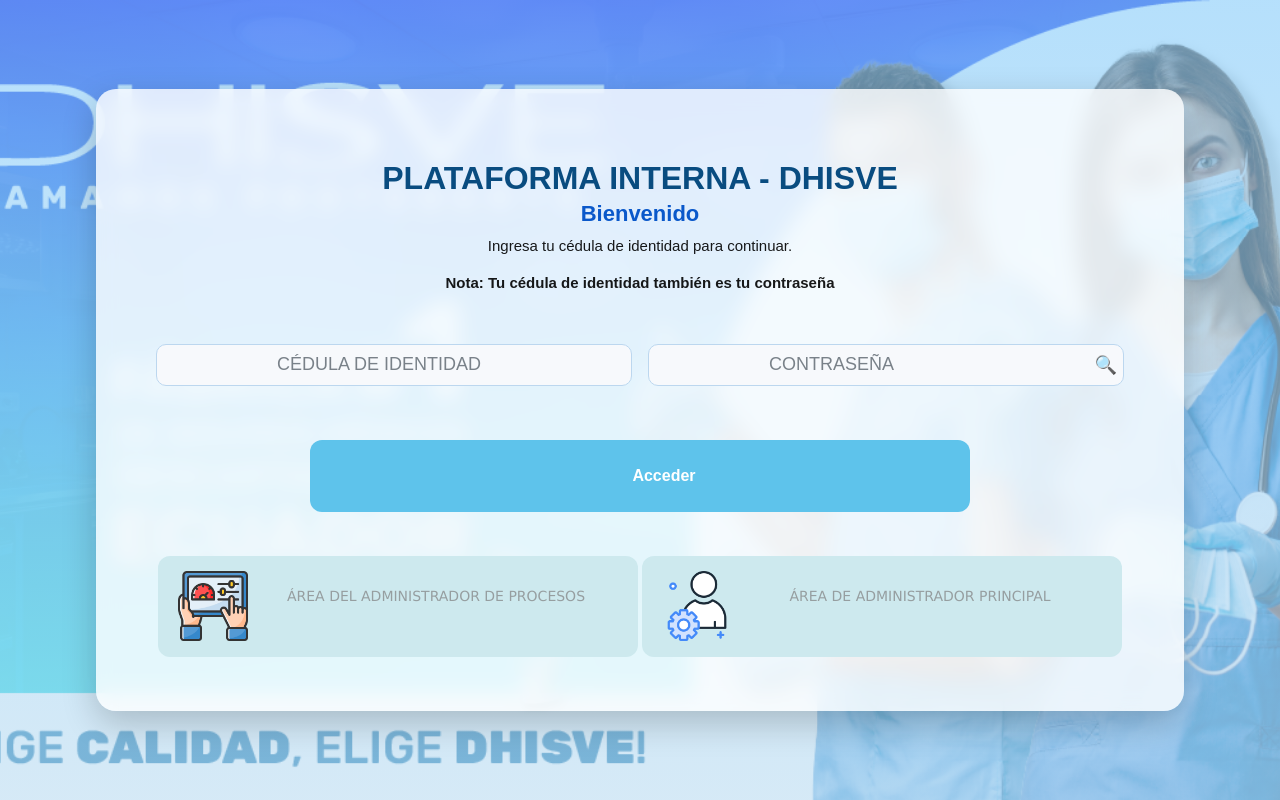
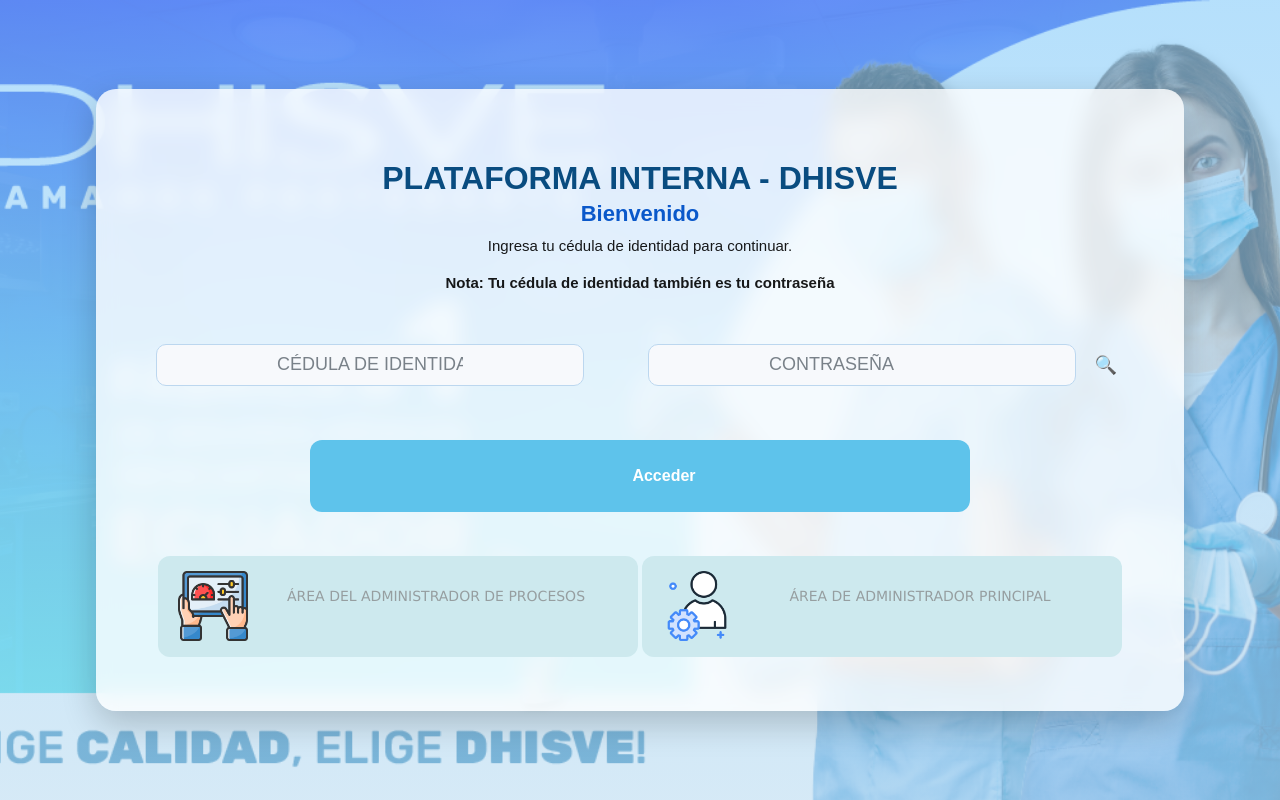
Before and after one commit to FamedicSeg/PlataformTrainingSafemed_frntd, a React (Vite) app: page / in a window 1280 px wide. Built offline with nearby package versions, Linux system fonts and the light colour scheme; no server answers.

Commit message:
feat: :fire: Creation of new branch "Test"

```diff
--- a/src/styles/pages/principal.css
+++ b/src/styles/pages/principal.css
@@ -110,7 +110,7 @@ body {
   background-repeat: no-repeat;
   background-position: 12px !important;
   background-color: #cde9ee !important;
-  width: 100% !important;
+  width: 50% !important;
   height: auto !important;
   border: none;
   color: rgb(150, 158, 160);;
@@ -147,7 +147,7 @@ body {
   background-repeat: no-repeat;
   background-position: 12px !important;
   background-color: #cde9ee !important;
-  width: 100% !important;
+  width: 50% !important;
   height: auto !important;
   border: none;
   color: rgb(150, 158, 160);;
@@ -184,7 +184,7 @@ body {
 .form-control-custom {
   border-radius: 10px;
   padding: 10px 12px !important;
-  width: 100% !important;
+  width: 90% !important;
   height: 42px !important;
   border: 1px solid #bcd7ef;
   background: #f7f9fc;
```
